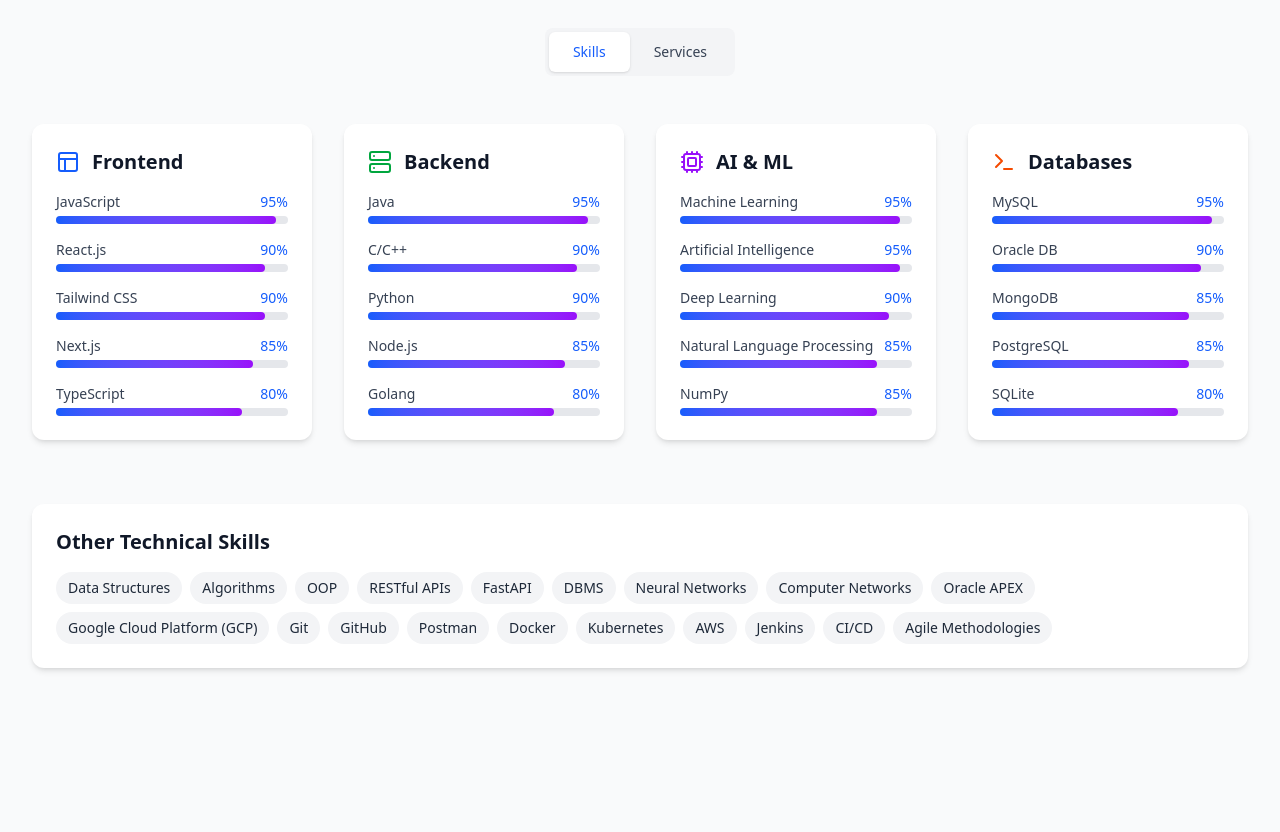
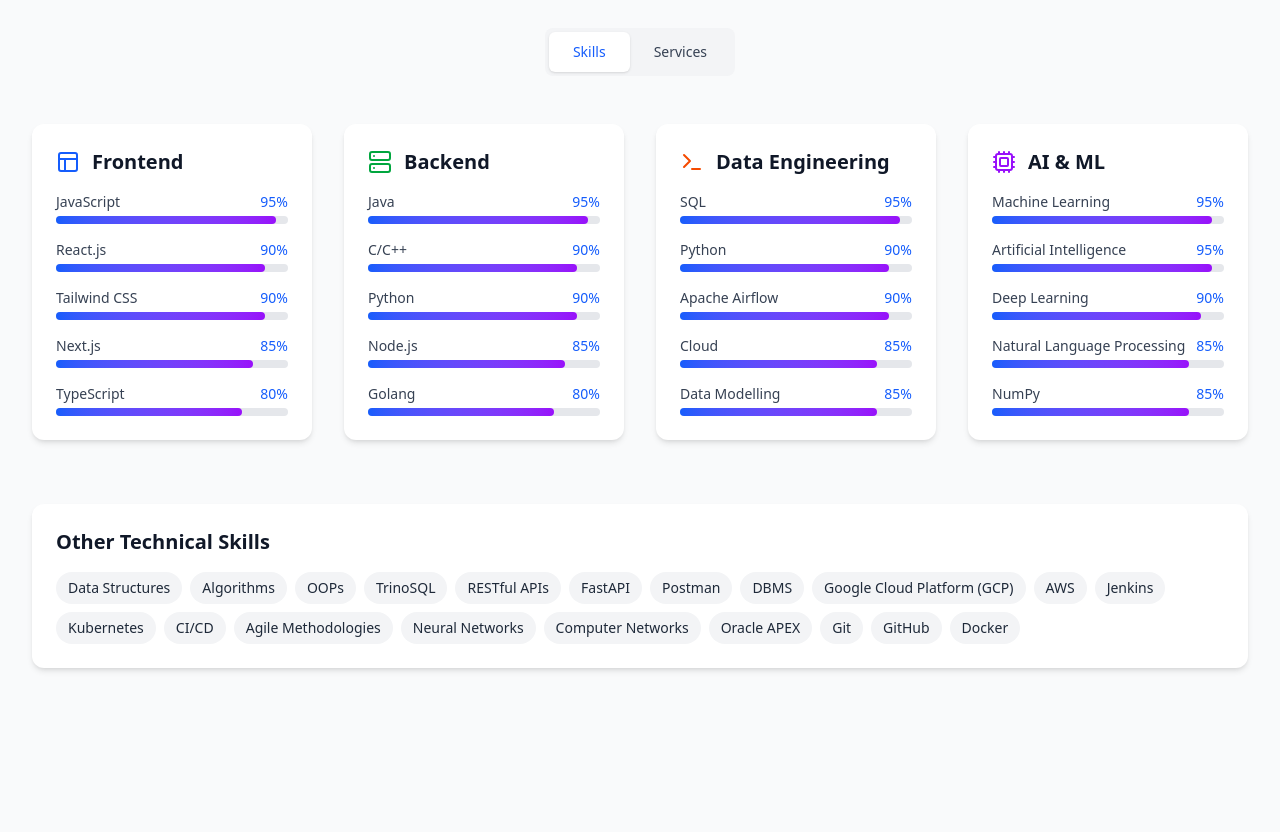
Before and after one commit to Gauravag6432/My_portfolio, a React (Vite) app in the folder Frontend/: page / in a window 1280 px wide. Shown: the part 1020-1852 px from the top of the page. Built offline with nearby package versions, Linux system fonts and the light colour scheme.

Commit message:
Update Skills.jsx

```diff
--- a/Frontend/src/components/Home/Skills.jsx
+++ b/Frontend/src/components/Home/Skills.jsx
@@ -12,6 +12,12 @@ const SkillsAndServices = () => {
       skills: ["Java Full Stack", "MERN Stack", "PERN Stack", "Python FastAPIs","RESTful APIs"]
     },
     {
+      icon: <Database size={36} className="text-orange-600 dark:text-orange-400 group-hover:text-white transition-colors duration-300" />,
+      title: "Data Engineering",
+      description: "Designing and optimizing database architectures for performance and scalability.",
+      skills: ["Trino SQL", "Apache Airflow", "Starburst Galaxy", "Data Build Tool", "Python", "Cloud Technologies"]
+    },
+    {
       icon: <Cpu size={36} className="text-purple-600 dark:text-purple-400 group-hover:text-white transition-colors duration-300" />,
       title: "AI & Machine Learning",
       description: "Developing intelligent systems using cutting-edge machine learning and deep learning techniques.",
@@ -22,12 +28,6 @@ const SkillsAndServices = () => {
       title: "DevOps Engineering",
       description: "Streamlining development and operations with automated deployment pipelines and container technologies.",
       skills: ["Docker", "Kubernetes", "Jenkins", "GitOps", "AWS"]
-    },
-    {
-      icon: <Database size={36} className="text-orange-600 dark:text-orange-400 group-hover:text-white transition-colors duration-300" />,
-      title: "Database Management",
-      description: "Designing and optimizing database architectures for performance and scalability.",
-      skills: ["MongoDB", "SQL", "AstraDB", "Database Optimization"]
     }
   ];
 
@@ -55,6 +55,17 @@ const SkillsAndServices = () => {
       ]
     },
     {
+      category: "Data Engineering",
+      icon: <Terminal size={24} className="text-orange-600 dark:text-orange-400" />,
+      skills: [
+        { name: "SQL", level: 95 },
+        { name: "Python", level: 90 },
+        { name: "Apache Airflow", level: 90 },
+        { name: "Cloud", level: 85 },
+        { name: "Data Modelling", level: 85 }
+      ]
+    },
+    {
       category: "AI & ML",
       icon: <Cpu size={24} className="text-purple-600 dark:text-purple-400" />,
       skills: [
@@ -64,25 +75,15 @@ const SkillsAndServices = () => {
         { name: "Natural Language Processing", level: 85 },
         { name: "NumPy", level: 85 }
       ]
-    },
-    {
-      category: "Databases",
-      icon: <Terminal size={24} className="text-orange-600 dark:text-orange-400" />,
-      skills: [
-        { name: "MySQL", level: 95 },
-        { name: "Oracle DB", level: 90 },
-        { name: "MongoDB", level: 85 },
-        { name: "PostgreSQL", level: 85 },
-        { name: "SQLite", level: 80 }
-      ]
     }
   ];
 
   const otherSkills = [
-    "Data Structures", "Algorithms", "OOP", "RESTful APIs", "FastAPI",
-    "DBMS", "Neural Networks", "Computer Networks", "Oracle APEX",
-    "Google Cloud Platform (GCP)", "Git", "GitHub", "Postman","Docker",
-    "Kubernetes","AWS", "Jenkins", "CI/CD", "Agile Methodologies"
+    "Data Structures", "Algorithms", "OOPs", "TrinoSQL", "RESTful APIs", "FastAPI", "Postman",
+    "DBMS", "Google Cloud Platform (GCP)", "AWS", "Jenkins", "Kubernetes", "CI/CD", "Agile Methodologies",
+    "Neural Networks", "Computer Networks", "Oracle APEX",
+    "Git", "GitHub", "Docker"
+
   ];
 
   return (
@@ -93,7 +94,7 @@ const SkillsAndServices = () => {
             My <span className="text-blue-600 dark:text-blue-400">Skills</span> & <span className="text-blue-600 dark:text-blue-400">Services</span>
           </h2>
           <p className="text-gray-600 dark:text-gray-400 max-w-2xl mx-auto">
-            With expertise in full-stack development, AI technologies, and DevOps, I provide comprehensive solutions to complex technical challenges.
+            With expertise in data Engineering, full-stack development and AI technologies, I provide comprehensive solutions to complex technical challenges.
           </p>
         </div>
 
```
